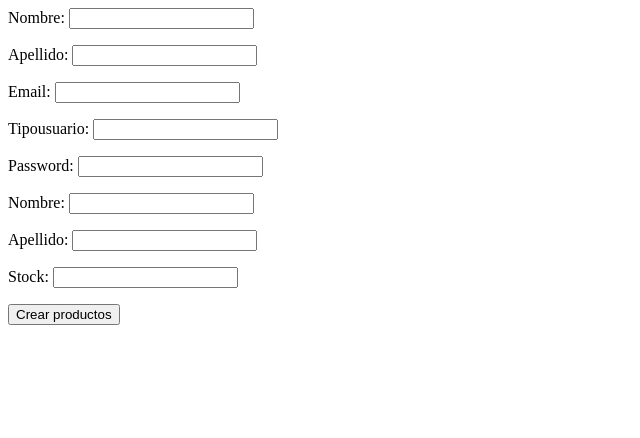
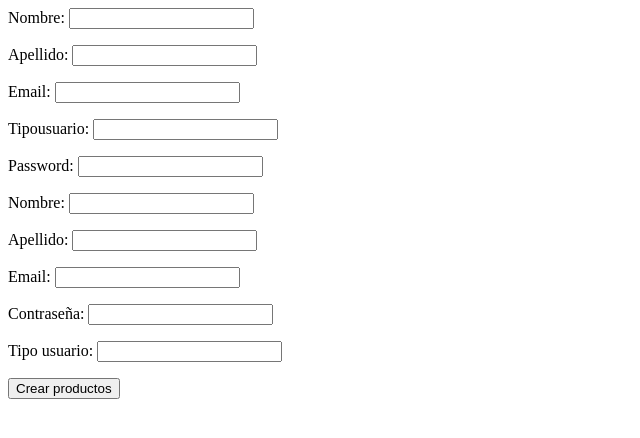
Before and after one commit to tih4r3-chan/Centro_Medico, a Django app: template Centro_Medico/centroWeb/templates/web/index.html in a window 1280 px wide. Shown: the top 438 px of the page, without its empty margins (0-640 px from the left). Run offline with Django 3.2, Linux system fonts and the light colour scheme; the template is opened without the code that fills it: values that come from a table or form of the project are taken from there, others are empty.

Commit message:
new
index

```diff
--- a/Centro_Medico/centroWeb/templates/web/index.html
+++ b/Centro_Medico/centroWeb/templates/web/index.html
@@ -8,9 +8,13 @@
         {{ form.as_p }}
     <p><label for="id_nombre">Nombre:</label>
         <input id="id_nombre" type="text" name="nombre" maxlength="100" required></p>
-    <p><label for="id_precio">Apellido:</label>
-        <input id="id_precio" type="text" name="precio" maxlength="100" required></p>
-    <p><label for="id_stock">Stock:</label>
-        <input id="id_stock" type="text" name="stock" maxlength="100" required></p>
+    <p><label for="id_apellido">Apellido:</label>
+        <input id="id_apellido" type="text" name="apellido" maxlength="100" required></p>
+    <p><label for="id_email">Email:</label>
+        <input id="id_email" type="email" name="email" maxlength="100" required></p>
+    <p><label for="id_password">Contraseña:</label>
+        <input id="id_password" type="password" name="password" maxlength="100" required></p>
+    <p><label for="id_tipoUsuario">Tipo usuario:</label>
+        <input id="id_tipoUsuario" type="text" name="stock" maxlength="25" required></p>
         <button type="submit">Crear productos</button>
     </form>
```
